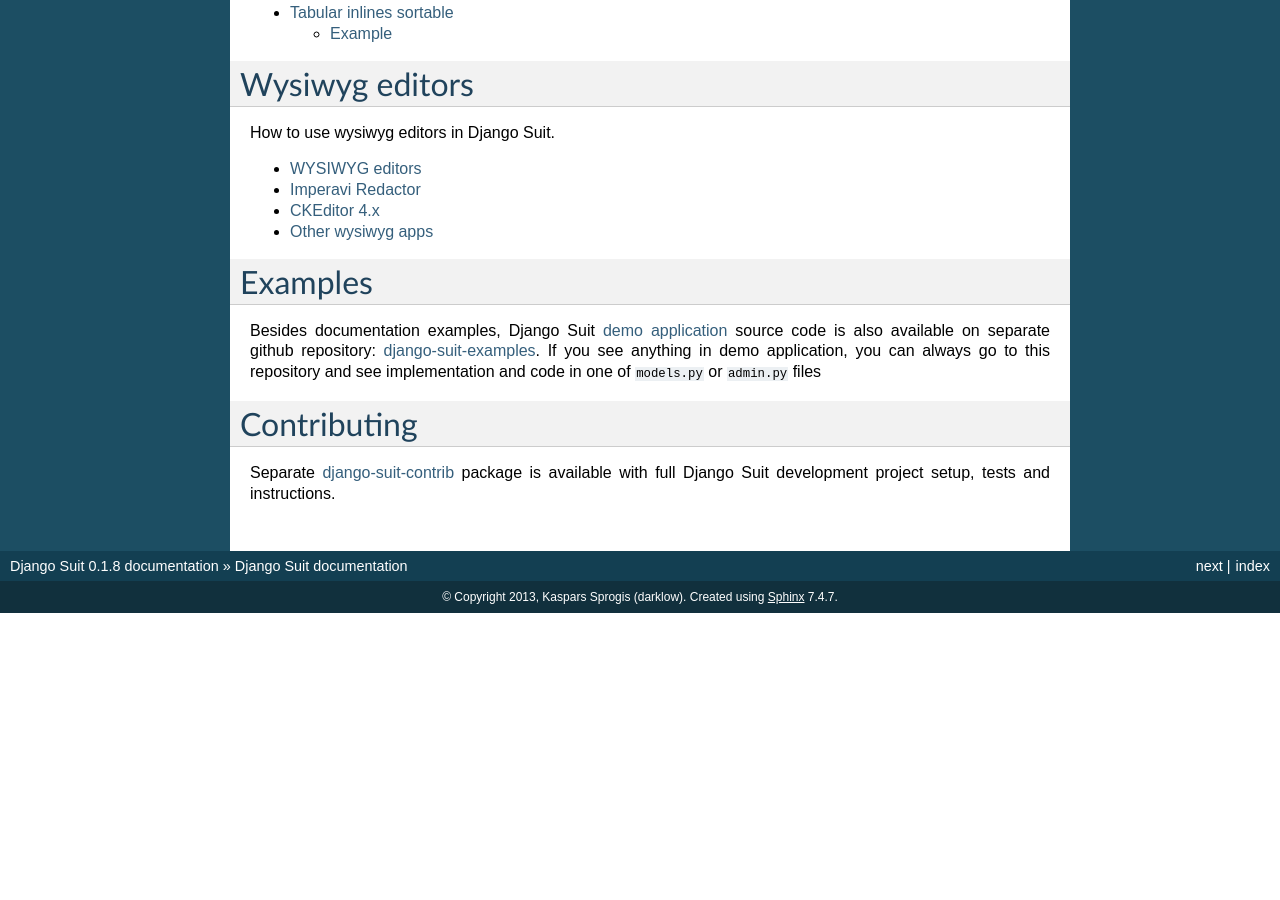
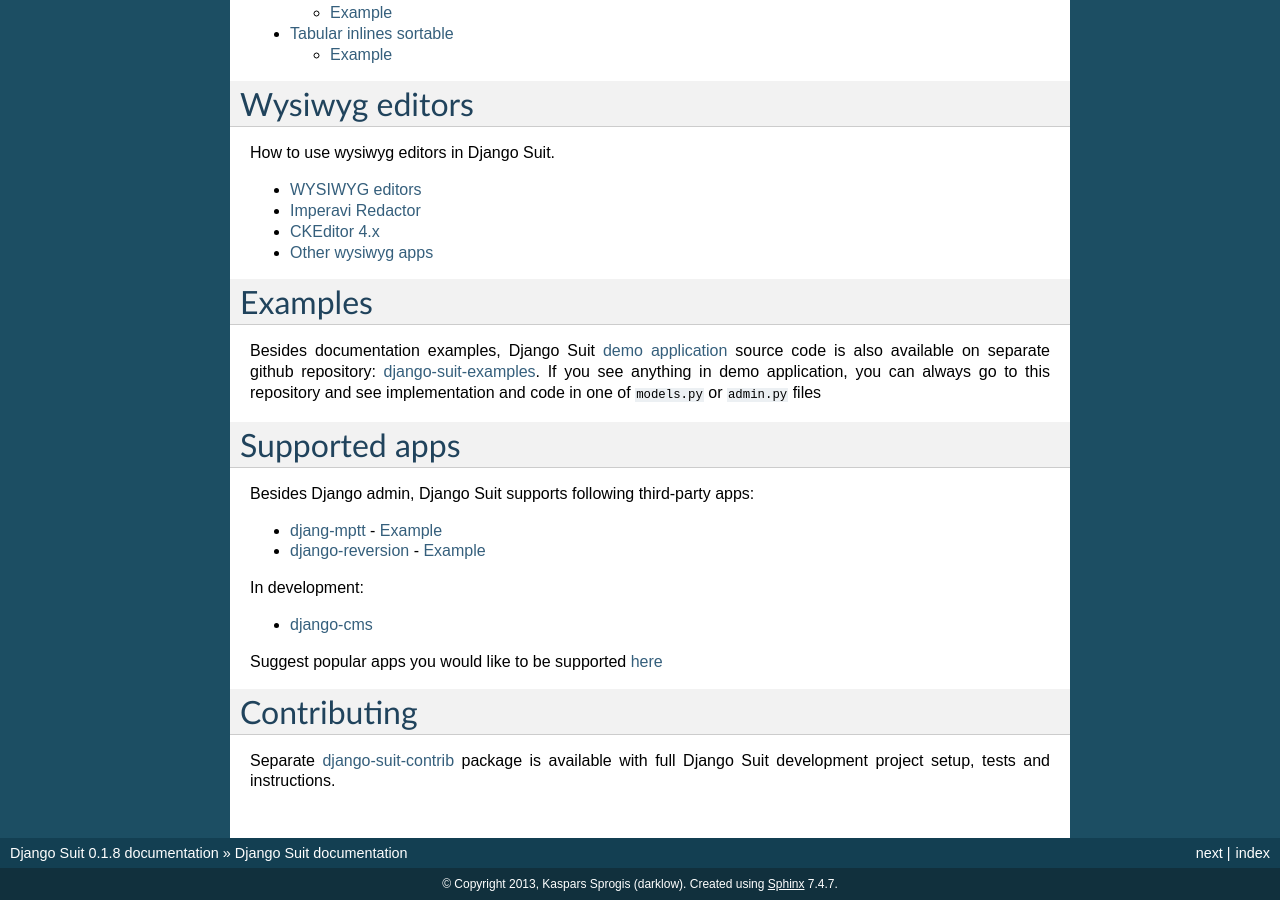
Before and after one commit to darklow/django-suit, a Sphinx documentation site: the page built from docs/index.rst, in a window 1280 px wide and 900 px high, scrolled down 2716 px. Built offline with Sphinx 7.4.7, drawn with Linux system fonts in a browser that asks for light colours; before the commit the page ends 3329 px from its top, so only the background shows below that; some of the changed text lies outside the part shown.

Commit message:
Docs: Added supported apps section

```diff
--- a/CHANGELOG.rst
+++ b/CHANGELOG.rst
@@ -4,6 +4,7 @@
 v0.1.8 (upcoming release)
 -------------------------------------------------------------
 
+* [Feature] `django-reversion <https://github.com/etianen/django-reversion>`_ app support. `Example <http://djangosuit.com/admin/examples/reversioneditem/>`_ [Thanks to @phihos]
 * [Feature] WYSIWYG editors support and docs
 * [Feature] `Full-width fieldsets <http://django-suit.readthedocs.org/en/develop/widgets.html#css-goodies>`_
 * [Feature] Introduced two related wysiwyg apps `suit-redactor <https://github.com/darklow/django-suit-redactor>`_ and `suit-ckeditor <https://github.com/darklow/django-suit-ckeditor>`_
--- a/docs/index.rst
+++ b/docs/index.rst
@@ -18,8 +18,9 @@
 * Licence and Pricing: http://djangosuit.com/pricing/
 * Github: https://github.com/darklow/django-suit
 * Demo app on Github: https://github.com/darklow/django-suit-examples
-* Changelog: `Changelog.rst <https://github.com/darklow/django-suit/blob/master/CHANGELOG.rst>`_
+* Changelog: `Changelog.rst <https://github.com/darklow/django-suit/blob/develop/CHANGELOG.rst>`_
 * Supports: Django 1.4/1.5. Python: 2.5-3.3 |master|
+* `Supported apps`_
 
 
 Installation
@@ -131,6 +132,21 @@
 Besides documentation examples, Django Suit `demo application <http://djangosuit.com/admin/>`_ source code is also available on separate github repository: `django-suit-examples <https://github.com/darklow/django-suit-examples>`_. If you see anything in demo application, you can always go to this repository and see implementation and code in one of ``models.py`` or ``admin.py`` files
 
 
+Supported apps
+===============
+
+Besides Django admin, Django Suit supports following third-party apps:
+
+* `djang-mptt <https://github.com/django-mptt/django-mptt/>`_ - `Example <http://djangosuit.com/admin/examples/category/>`_
+* `django-reversion <https://github.com/etianen/django-reversion>`_ - `Example <http://djangosuit.com/admin/examples/reversioneditem/>`_
+
+In development:
+
+* `django-cms <https://github.com/divio/django-cms>`_
+
+Suggest popular apps you would like to be supported `here <https://github.com/darklow/django-suit/issues/3>`_
+
+
 Contributing
 ============
 
```
